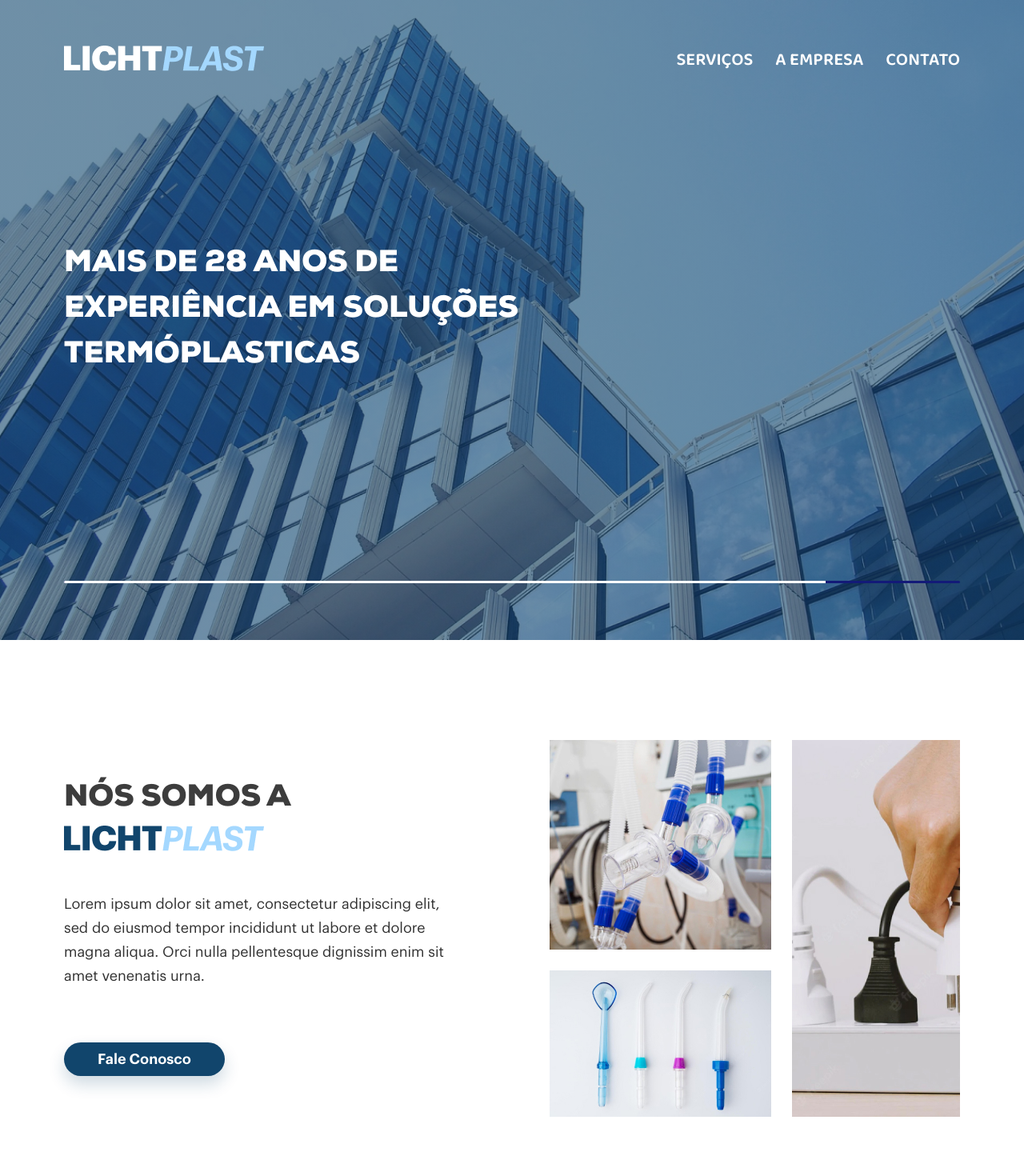
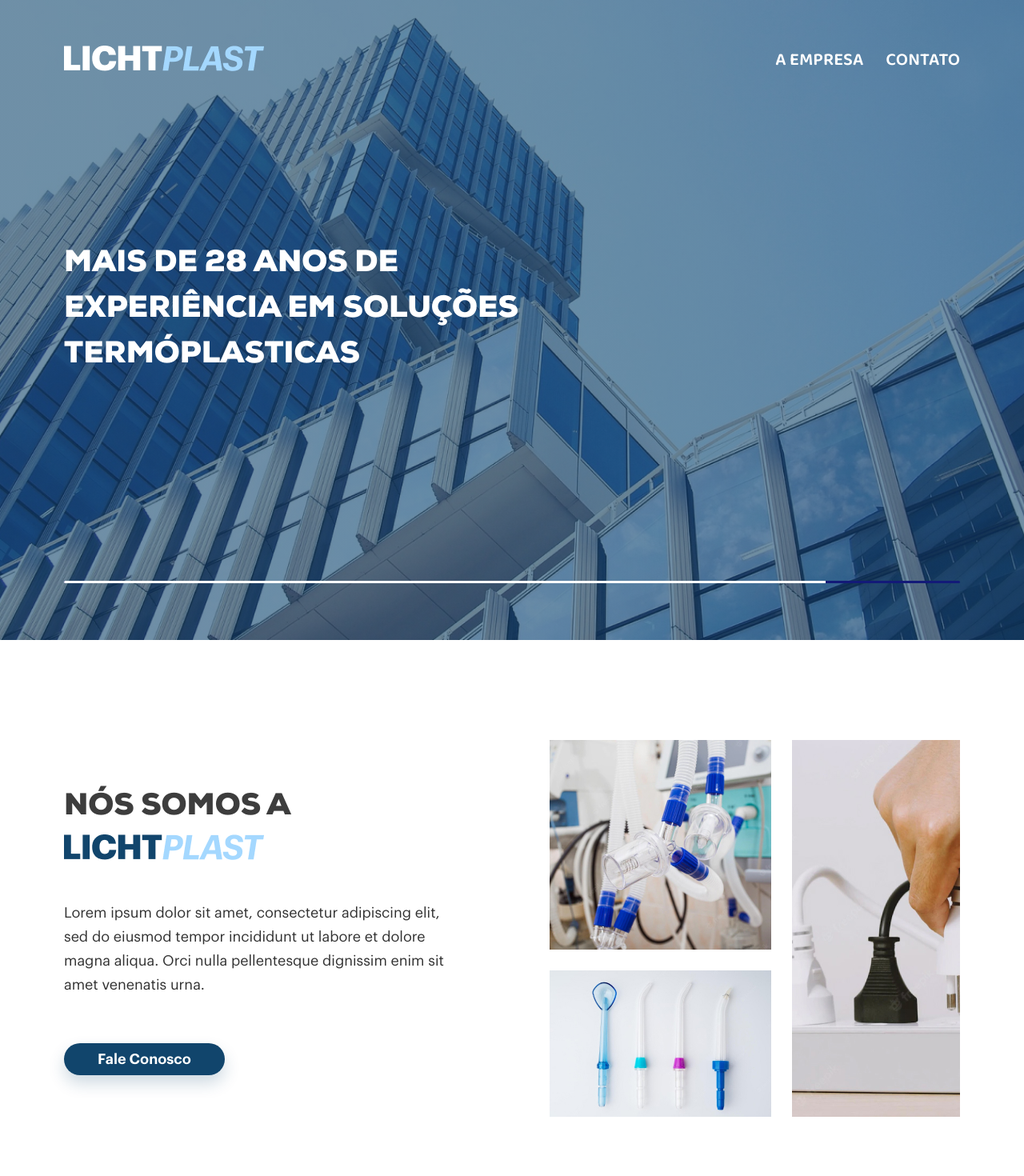
Before and after one commit to fomentum-tech/lichtplast, a Next.js app: page / in a window 1280 px wide. Shown: the top 1470 px of the page at 80% size. Built offline with nearby package versions, Linux system fonts and the light colour scheme.

Commit message:
styles: adjust layout

```diff
--- a/src/pages/index.js
+++ b/src/pages/index.js
@@ -76,12 +76,6 @@ export default function Home() {
               <Menu>
                 <ul>
                   <li>
-                    <Link to="services" smooth={true} duration={200}>
-                      Serviços
-                    </Link>
-                  </li>
-
-                  <li>
                     <Link
                       to="enterprise"
                       smooth={true}
@@ -127,7 +121,15 @@ export default function Home() {
               eiusmod tempor incididunt ut labore et dolore magna aliqua. Orci
               nulla pellentesque dignissim enim sit amet venenatis urna.
             </p>
-            <button type="button">Fale Conosco</button>
+            <Link
+              type="button"
+              to="contact"
+              smooth={true}
+              duration={400}
+              offset={-50}
+            >
+              Fale Conosco
+            </Link>
           </AboutContent>
           <AboutImages>
             <div>
--- a/src/styles/styles.js
+++ b/src/styles/styles.js
@@ -13,10 +13,6 @@ export const Hero = styled.div`
 
   .swiper-slider {
     position: absolute;
-  }
-
-  @media (max-width: 768px) {
-    min-height: 70vh;
   }
 `;
 
@@ -108,8 +104,6 @@ export const HeroContent = styled.div`
 
   @media (max-width: 768px) {
     max-width: 100%;
-
-    text-align: center;
   }
 
   p {
@@ -140,7 +134,7 @@ export const HeroDetails = styled.div`
 
   @media (max-width: 768px) {
     position: initial;
-    bottom: 0;
+    margin-bottom: -90px;
     width: 100%;
   }
 
@@ -213,7 +207,7 @@ export const AboutContent = styled.div`
     color: var(--gray-text);
   }
 
-  button {
+  a {
     max-width: 202.12px;
     padding: 11px 42px;
 
@@ -227,6 +221,7 @@ export const AboutContent = styled.div`
 
     background: var(--cyan-dark);
     color: var(--white);
+    cursor: pointer;
   }
 `;
 
```
